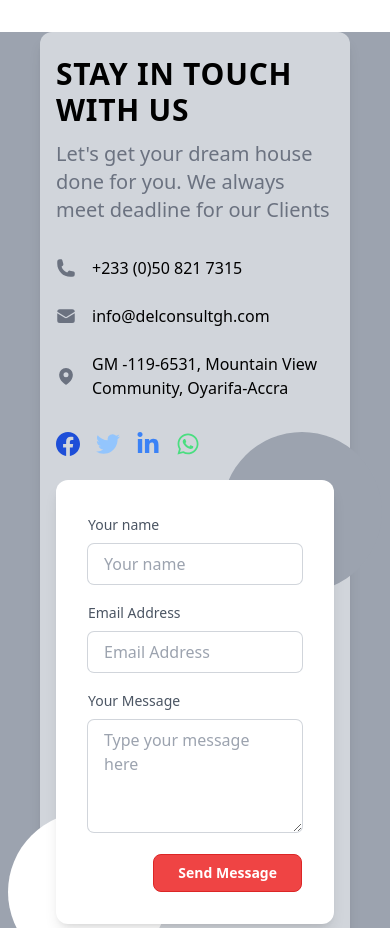
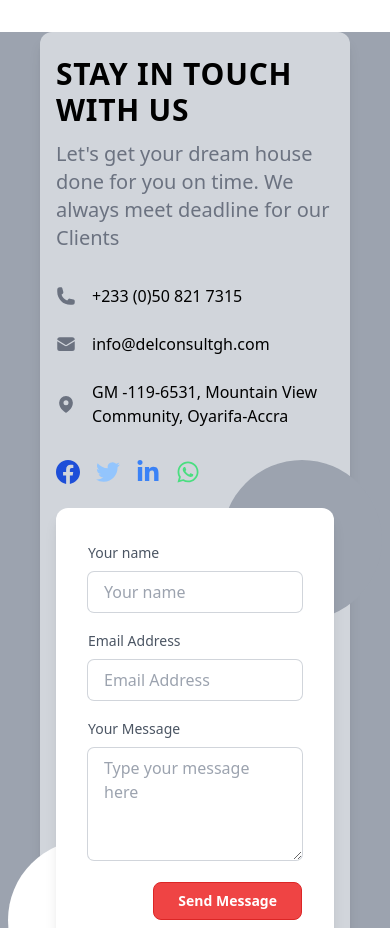
Before and after one commit to MicroStartup/del-consult, a React (Create React App) app in the folder frontend/: page / in a window 390 px wide. Shown: the part 6920-7848 px from the top of the page. Built offline with nearby package versions, Linux system fonts and the light colour scheme.

Commit message:
Resize mobile for contact section

```diff
--- a/frontend/src/components/Contact.jsx
+++ b/frontend/src/components/Contact.jsx
@@ -13,7 +13,7 @@ const Contact = () => {
                         STAY IN TOUCH WITH US
                     </h1>
                     <p class="pt-3 text-gray-500 text-xl">
-                    Let's get your dream house done for you. We always meet deadline for our Clients
+                    Let's get your dream house done for you on time. We always meet deadline for our Clients
 
                     </p>
                 </div>
```
